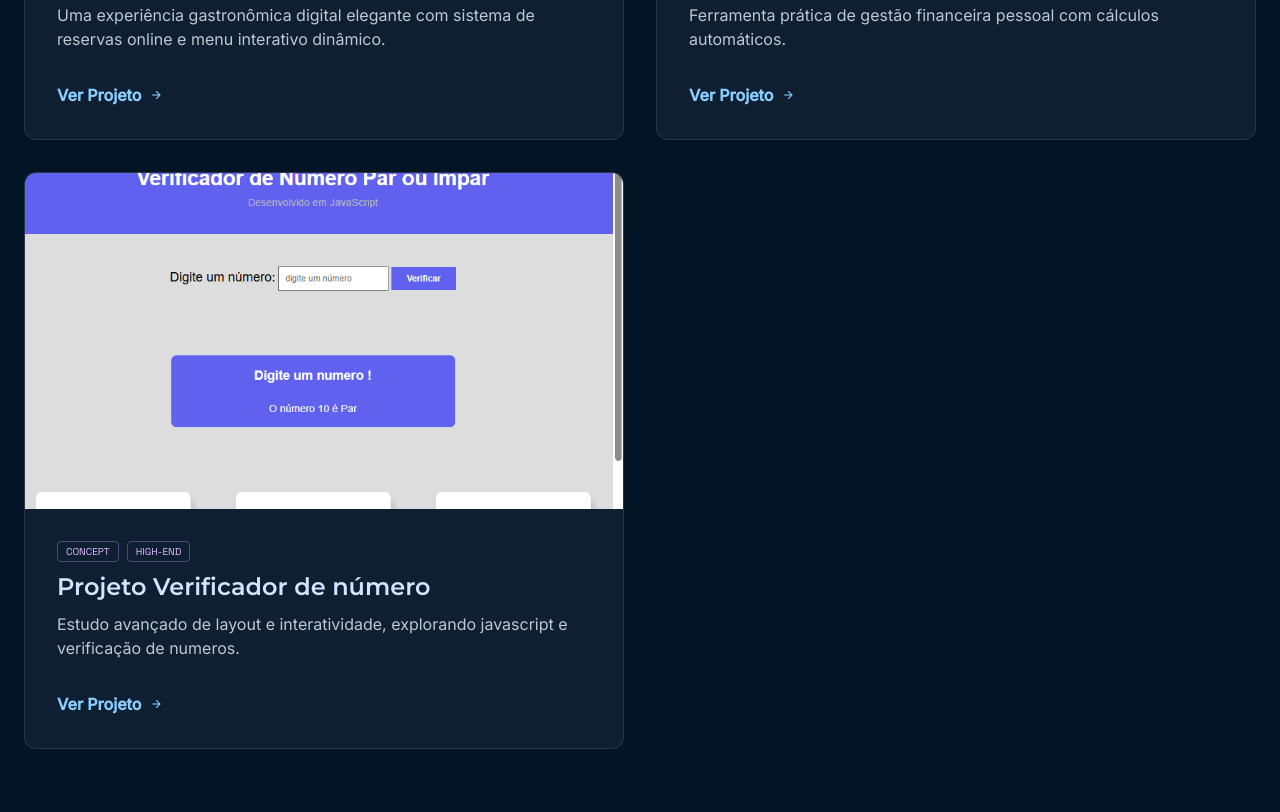
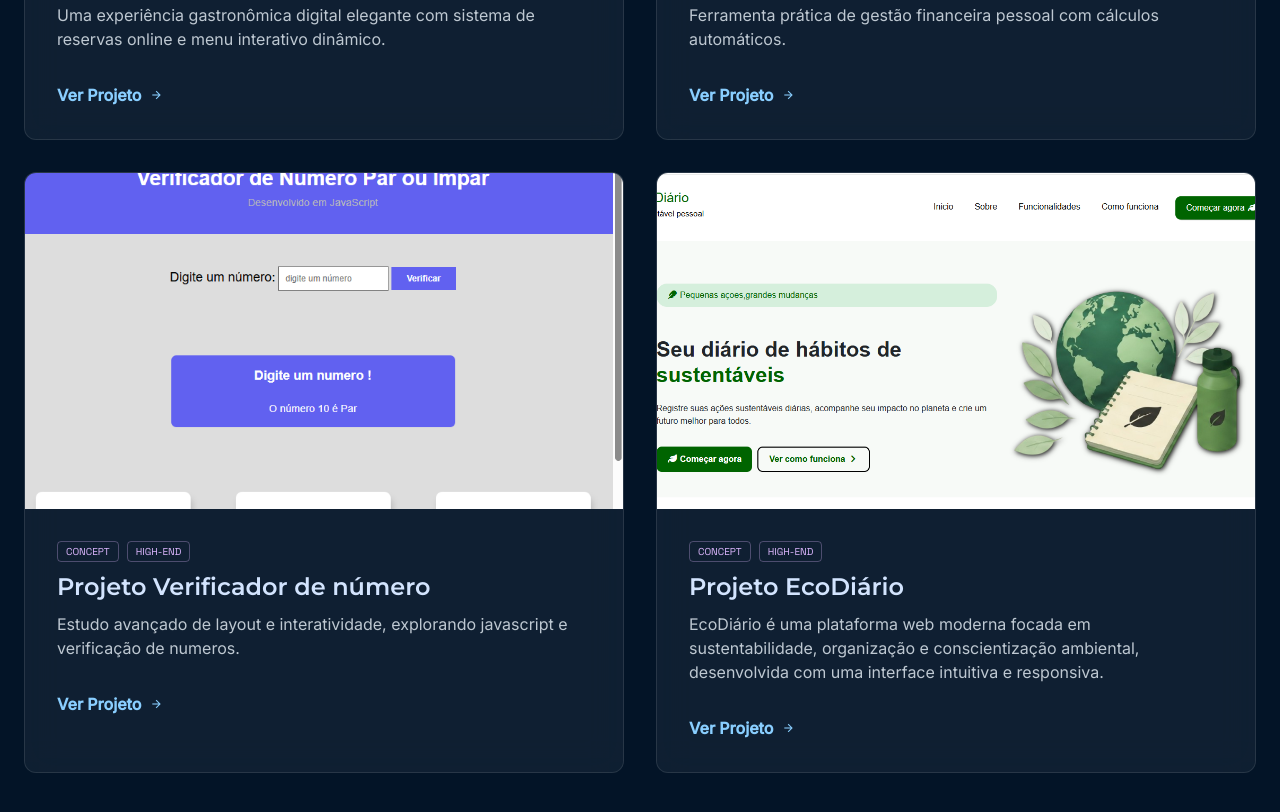
Before and after one commit to RafaelaDesousa33/meu_portfolio, a plain HTML site: page index.html in a window 1280 px wide. Shown: the part 2872-3684 px from the top of the page. Drawn offline with nearby package versions, Linux system fonts and the light colour scheme.

Commit message:
adicionando projeto ecodiario

```diff
--- a/index.html
+++ b/index.html
@@ -136,8 +136,6 @@
       border: 1px solid rgba(255, 255, 255, 0.1);
       box-shadow: 0 0 30px rgba(137, 206, 255, 0.15);
     }
-
-
   </style>
 </head>
 
@@ -411,7 +409,56 @@
             </a>
           </div>
         </div>
+
+
+
+
+
+
+
+        <!-- Project 5 -->
+        <div class="glass-card rounded-xl overflow-hidden group">
+          <div class="aspect-video relative overflow-hidden">
+            <img alt="Projeto Moderno"
+              class="w-full h-full object-cover transition-transform duration-500 group-hover:scale-110"
+              src="imagens/projeto_sistema_ecodiario_foto_capa.png" />
+            <div
+              class="absolute inset-0 bg-background/60 opacity-0 group-hover:opacity-100 transition-opacity flex items-center justify-center backdrop-blur-sm">
+              <a class="px-md py-sm bg-primary text-on-primary rounded-full font-label-caps text-label-caps flex items-center gap-xs"
+                href="https://ecodiario.netlify.app/" target="_blank">
+                VISUALIZAR LIVE <span class="material-symbols-outlined">open_in_new</span>
+              </a>
+            </div>
+          </div>
+          <div class="p-md">
+            <div class="flex gap-xs mb-xs">
+              <span
+                class="px-xs py-[2px] rounded border border-secondary/30 text-[10px] font-label-caps text-secondary">CONCEPT</span>
+              <span
+                class="px-xs py-[2px] rounded border border-secondary/30 text-[10px] font-label-caps text-secondary">HIGH-END</span>
+            </div>
+            <h3 class="font-headline-md text-headline-md mb-xs">Projeto EcoDiário</h3>
+            <p class="font-body-md text-on-surface-variant mb-md">EcoDiário é uma plataforma web moderna focada em
+              sustentabilidade, organização e conscientização ambiental, desenvolvida com uma interface intuitiva e
+              responsiva.</p>
+            <a class="text-primary font-bold hover:underline flex items-center gap-xs"
+              href="https://ecodiario.netlify.app/">
+              Ver Projeto <span class="material-symbols-outlined text-sm">arrow_forward</span>
+            </a>
+          </div>
+        </div>
       </div>
+
+
+
+
+
+
+
+
+
+
+
 
 
     </section>
```
Also changed, not shown: imagens/projeto_sistema_ecodiario_foto_capa.png (added).
